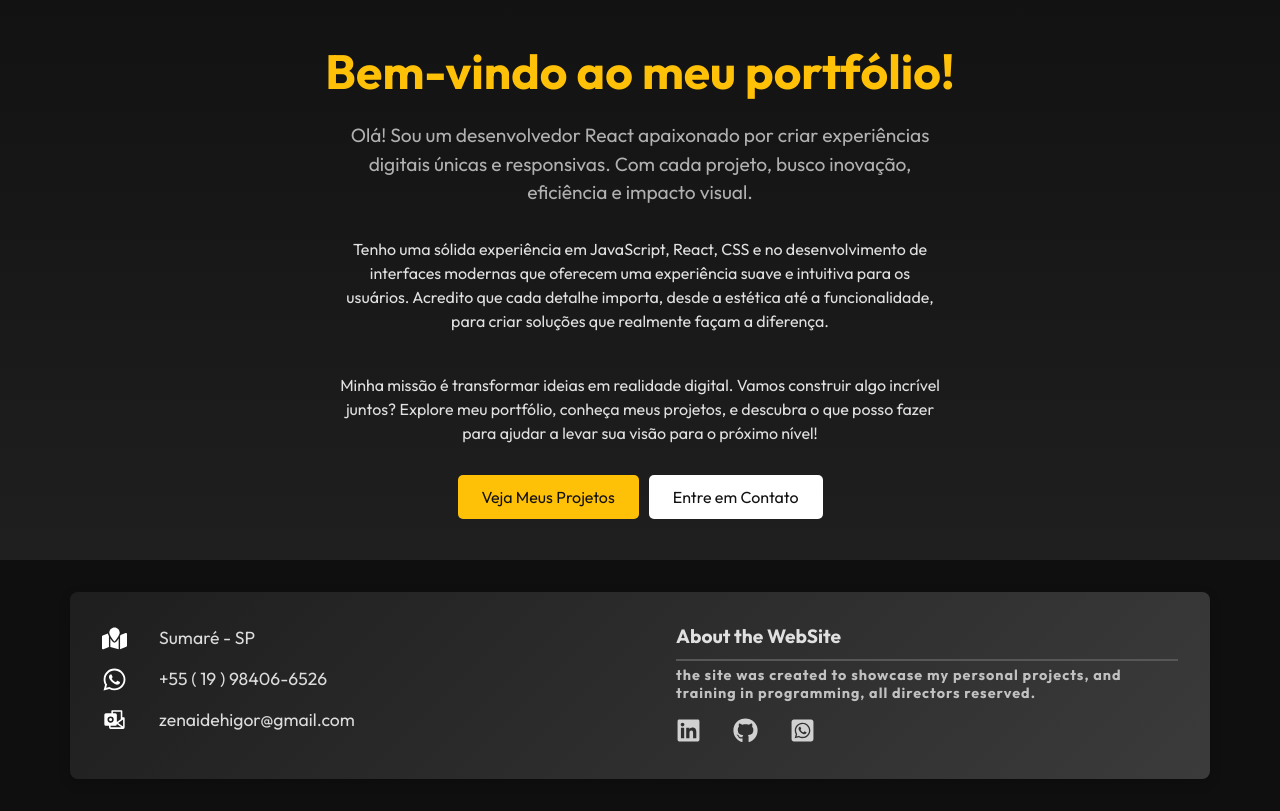
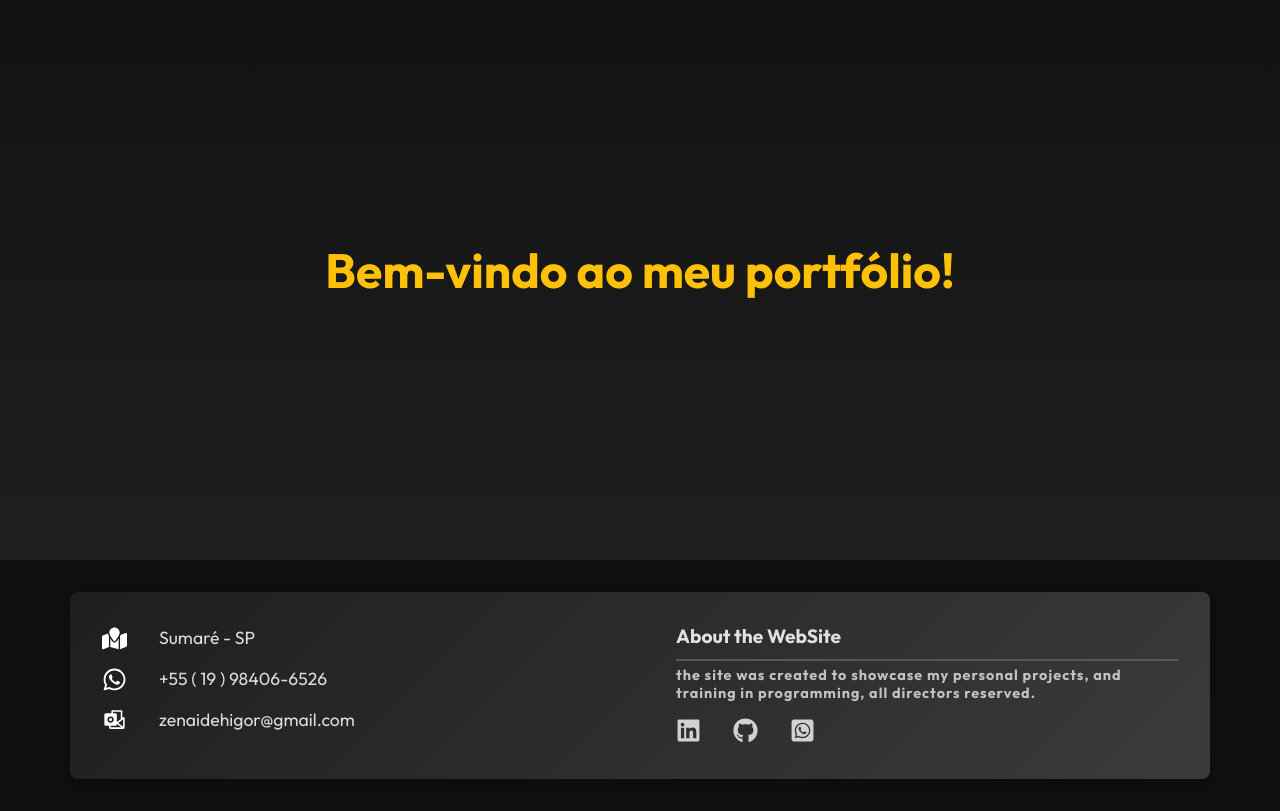
Before and after one commit to Higorzenaide/my-portfolio, a React (Create React App) app in the folder my-portfolio/: page / in a window 1280 px wide. Shown: the part 800-1611 px from the top of the page. Built offline with nearby package versions, Linux system fonts and the light colour scheme.

Commit message:
Projects cards

```diff
--- /dev/null
+++ b/my-portfolio/src/components/PrincingCard/index.js
@@ -0,0 +1,42 @@
+import React from 'react'
+import { useNavigate } from 'react-router-dom'
+import {CardContent, Button } from './styled.js'
+
+
+const Card = ({
+        icon: Icon,
+        title,
+        price,
+        features,
+        buttonText,
+        buttonIcon: ButtonIcon
+    }) => {
+
+    const navigate = useNavigate();
+
+    const goPageContactMe = () => {
+        navigate('/contact')
+    }
+
+    return (
+        <CardContent>
+
+            <Icon size={30} />
+            <span className='TipePlan'>{title}</span>
+            <h2>R$ <span>{price}</span> / Mo</h2>
+            <ul>
+                {features.map((feature, index) => (
+                    <li key={index}>
+                        {feature.label} <span>{feature.value}</span>
+                    </li>
+                ))}
+            </ul>
+            <Button type='Button' onClick={goPageContactMe}>
+                {buttonText} {ButtonIcon && <ButtonIcon size={20} />}
+            </Button>
+
+        </CardContent>
+    )
+}
+
+export default Card
--- /dev/null
+++ b/my-portfolio/src/components/PrincingCard/styled.js
@@ -0,0 +1,46 @@
+import	styled from 'styled-components'
+
+export const CardContent = styled.div`
+    color: #fff;
+    border: 1px solid #eee;
+    text-align: center;
+    padding: 1rem;
+    display: flex;
+    flex-direction: column;
+    align-items: center;
+    border-radius:10px;
+
+    .TipePlan {
+        font-weight: bold;
+        margin-top: 8px; /* Espaço entre o ícone e o título */
+    }
+
+    h2 {
+        margin-top: 16px; /* Espaço entre o título e o preço */
+    }
+`
+
+export const Button = styled.button`
+    margin-top:1rem;
+    background-color: #ff6b6b; /* Cor de fundo do botão */
+    color: #fff; /* Cor do texto */
+    padding: 0.75rem 1.5rem; /* Espaçamento interno */
+    border: none;
+    border-radius: 5px; /* Borda arredondada */
+    font-size: 1rem;
+    font-weight: bold;
+    cursor: pointer;
+    display: flex;
+    align-items: center;
+    gap: 0.5rem; /* Espaço entre o texto e o ícone */
+    transition: background-color 0.3s ease, transform 0.3s ease;
+
+    &:hover {
+        background-color: green; /* Cor de fundo ao passar o mouse */
+        transform: scale(1.05); /* Leve aumento no tamanho ao passar o mouse */
+    }
+
+    &:active {
+        transform: scale(0.98); /* Leve redução no tamanho ao clicar */
+    }
+`
--- a/my-portfolio/src/pages/Initial/index.js
+++ b/my-portfolio/src/pages/Initial/index.js
@@ -1,55 +1,11 @@
 import React, { useState, useEffect } from "react";
-import {InitialContainer,Title,Subtitle,Details,Button,SecondaryButton,ButtonContainer,BackToTopButton} from './styled.js'
+import {InitialContainer,Title} from './styled.js'
 
 const Initial = () => {
-    const [isVisible, setIsVisible] = useState(false);
-
-    // Função para controlar o botão "Voltar ao Topo"
-    const toggleVisibility = () => {
-      if (window.scrollY > 300) {
-        setIsVisible(true);
-      }
-      if(window.scrollY < 900) {
-        setIsVisible(false);
-      }
-    };
-
-    const scrollToTop = () => {
-      window.scrollTo({
-        top: 0,
-        behavior: "smooth",
-      });
-    };
-
-    useEffect(() => {
-      window.addEventListener("scroll", toggleVisibility);
-      return () => {
-        window.removeEventListener("scroll", toggleVisibility);
-    }
-    }, []);
-
 
     return (
       <InitialContainer>
         <Title>Bem-vindo ao meu portfólio!</Title>
-        <Subtitle>Olá! Sou um desenvolvedor React apaixonado por criar experiências digitais únicas e responsivas. Com cada projeto, busco inovação, eficiência e impacto visual.</Subtitle>
-
-        <Details>
-          Tenho uma sólida experiência em JavaScript, React, CSS e no desenvolvimento de interfaces modernas que oferecem uma experiência suave e intuitiva para os usuários. Acredito que cada detalhe importa, desde a estética até a funcionalidade, para criar soluções que realmente façam a diferença.
-        </Details>
-
-        <Details>
-          Minha missão é transformar ideias em realidade digital. Vamos construir algo incrível juntos? Explore meu portfólio, conheça meus projetos, e descubra o que posso fazer para ajudar a levar sua visão para o próximo nível!
-        </Details>
-
-        <ButtonContainer>
-          <Button onClick={() => window.location.href="#projects"}>Veja Meus Projetos</Button>
-          <SecondaryButton onClick={() => window.location.href="#contact"}>Entre em Contato</SecondaryButton>
-        </ButtonContainer>
-
-        <BackToTopButton $visible={isVisible} onClick={scrollToTop}>
-         ↑
-        </BackToTopButton>
       </InitialContainer>
     );
   };
--- a/my-portfolio/src/pages/Initial/styled.js
+++ b/my-portfolio/src/pages/Initial/styled.js
@@ -44,117 +44,3 @@ export const Title = styled.h1`
     font-size: 1.8rem;
   }
 `;
-
-export const Subtitle = styled.p`
-  font-size: 1.2rem;
-  color: #b0b0b0;
-  max-width: 600px;
-  line-height: 1.5;
-  margin-bottom: 20px;
-  animation: ${fadeIn} 1.4s ease-in-out;
-
-  @media (max-width: 768px) {
-    font-size: 1rem;
-    max-width: 100%;
-  }
-
-  @media (max-width: 480px) {
-    font-size: 0.9rem;
-  }
-`;
-
-export const Details = styled.p`
-  font-size: 1rem;
-  color: #e0e0e0;
-  max-width: 600px;
-  margin-top: 10px;
-  margin-bottom: 30px;
-  line-height: 1.5;
-  animation: ${fadeIn} 1.6s ease-in-out;
-
-  @media (max-width: 768px) {
-    font-size: 0.9rem;
-    max-width: 100%;
-  }
-
-  @media (max-width: 480px) {
-    font-size: 0.8rem;
-  }
-`;
-
-export const Button = styled.button`
-  padding: 12px 24px;
-  font-size: 1rem;
-  color: #121212;
-  background-color: #ffc107;
-  border: none;
-  border-radius: 5px;
-  cursor: pointer;
-  transition: transform 0.3s ease;
-
-  &:hover {
-    transform: scale(1.05);
-  }
-
-  @media (max-width: 768px) {
-    padding: 10px 20px;
-    font-size: 0.9rem;
-  }
-
-  @media (max-width: 480px) {
-    padding: 8px 16px;
-    font-size: 0.8rem;
-  }
-`;
-
-export const SecondaryButton = styled(Button)`
-  background-color: #fff;
-  color: #121212;
-  margin-left: 10px;
-
-  &:hover {
-    background-color: #ffc107;
-    color: #fff;
-  }
-
-  @media (max-width: 480px) {
-    margin-left: 0;
-    margin-top: 10px;
-  }
-`;
-
-export const ButtonContainer = styled.div`
-  display: flex;
-  flex-direction: row;
-
-  @media (max-width: 480px) {
-    flex-direction: column;
-    align-items: center;
-  }
-`;
-
-export const BackToTopButton = styled.button`
-  position: fixed;
-  bottom: 28%;
-  right: 49%;
-  padding: 10px;
-  font-size: 1rem;
-  color: #fff;
-  background-color: #ffc107;
-  border: none;
-  border-radius: 40%;
-  cursor: pointer;
-  opacity: ${(props) => (props.$visible ? "1" : "0")};
-  transform: ${(props) => (props.$visible ? "scale(1)" : "scale(0.5)")};
-  transition: opacity 0.2s ease, transform 0.2s ease;
-
-  &:hover {
-    background-color: #fff;
-    color: #121212;
-  }
-
-  @media (max-width: 1040px) {
-    bottom: 59%;
-    right: 46%;
-  }
-`;
--- a/my-portfolio/src/pages/Projects/index.js
+++ b/my-portfolio/src/pages/Projects/index.js
@@ -1,9 +1,85 @@
-import React from 'react'
+import React from 'react';
+import Card from '../../components/PrincingCard/index.js';
+import { Pricing, CardContainer } from './styled.js';
+import { FaRegPaperPlane } from 'react-icons/fa';
+import { TbTargetArrow } from 'react-icons/tb';
+import { FaPlaneUp, FaRocket } from 'react-icons/fa6';
+import { FaCrown } from "react-icons/fa";
+import { GiFlyingTarget } from "react-icons/gi";
+
+const cardData = [
+  {
+    icon: FaRegPaperPlane,
+    title: 'Starter',
+    price: '49.90',
+    features: [
+      { label: 'Storage', value: '1 GB' },
+      { label: 'Pages', value: '3' },
+      { label: 'Theme', value: '120' },
+      { label: 'Google Analytics', value: '' }
+    ],
+    buttonText: 'This is My',
+    buttonIcon: TbTargetArrow
+  },
+  {
+    icon: FaPlaneUp,
+    title: 'Advanced',
+    price: '99.90',
+    features: [
+      { label: 'Storage', value: '5 GB' },
+      { label: 'Pages', value: '10' },
+      { label: 'Theme', value: '200' },
+      { label: 'Google Analytics', value: 'Included' }
+    ],
+    buttonText: 'Go Advanced',
+    buttonIcon: TbTargetArrow
+  },
+  {
+    icon: FaRocket,
+    title: 'Pro',
+    price: '199.90',
+    features: [
+      { label: 'Storage', value: '50 GB' },
+      { label: 'Pages', value: 'Unlimited' },
+      { label: 'Theme', value: '500' },
+      { label: 'Google Analytics', value: 'Advanced' }
+    ],
+    buttonText: 'Get Pro',
+    buttonIcon: TbTargetArrow
+  },
+  {
+    icon: FaCrown,
+    title: 'King',
+    price: '259.90',
+    features:[
+      {label:'Storange', value:'1 TB'},
+      {label:'Pages', value:'Unlimited'},
+      {label:'Theme',value:'Unlimited'},
+      {label:'Google Analytics', value: 'All packs'}
+    ],
+    buttonText: 'be a king',
+    buttonIcon:GiFlyingTarget
+  }
+];
 
 const Projects = () => {
   return (
-    <div>index</div>
-  )
+    <Pricing>
+      <CardContainer>
+        {cardData.map((card, index) => (
+          <Card
+            key={index}
+            icon={card.icon}
+            title={card.title}
+            price={card.price}
+            features={card.features}
+            buttonText={card.buttonText}
+            buttonIcon={card.buttonIcon}
+          />
+        ))}
+      </CardContainer>
+    </Pricing>
+  );
 }
 
-export default Projects
+export default Projects;
--- a/my-portfolio/src/pages/Projects/styled.js
+++ b/my-portfolio/src/pages/Projects/styled.js
@@ -0,0 +1,22 @@
+import styled from 'styled-components'
+
+
+export const Pricing = styled.div`
+  width: 100%;
+  padding: 6rem 1rem;
+  background: black;
+`;
+
+export const CardContainer = styled.div`
+  max-width: 960px;
+  margin: auto;
+  display: grid;
+  grid-template-columns: repeat(auto-fit, minmax(300px, 1fr));
+  grid-gap: 40px;
+
+  @media screen and (max-width: 740px) {
+    max-width: 90%;
+    margin: auto;
+    grid-template-columns: repeat(1, 1fr); /* Correção aqui */
+  }
+`;
```
